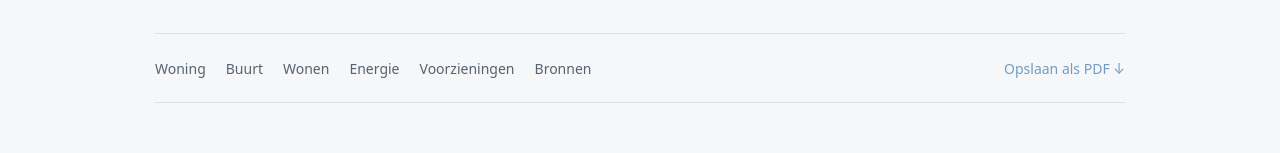
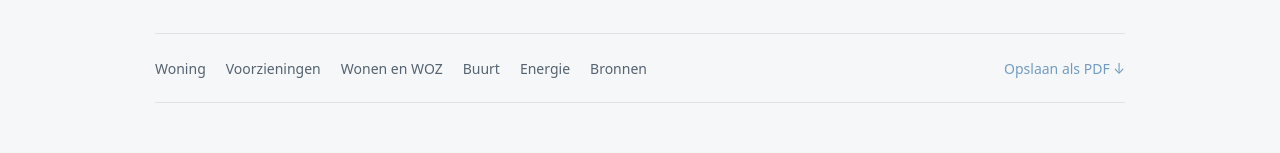
Before and after one commit to Markbodenstaff/huisrapport, a website with bundled scripts: page public/rapport.html in a window 1280 px wide. Shown: the part 224-377 px from the top of the page. Built offline with nearby package versions, Linux system fonts and the light colour scheme; files whose address does not match are found by name.

Commit message:
feat: verbeter visuele hiërarchie woningrapport

```diff
--- a/public/rapport.html
+++ b/public/rapport.html
@@ -6,7 +6,7 @@
 <p class="source-note">Dit rapport is opgeslagen. Bewaar de link als bladwijzer of deel hem. Iedereen met de link kan dit rapport bekijken.</p>
 <div id="share-status" role="status" aria-live="polite"></div>
 <div id="manual-share" hidden><label for="report-link">Kopieer deze link om het rapport te delen</label><input id="report-link" type="url" readonly></div>
-<div id="report"><nav id="report-nav" aria-label="Rapportonderdelen"><a href="#woning">Woning</a><a href="#buurt">Buurt</a><a href="#wonen">Wonen</a><a href="#energie">Energie</a><a href="#voorzieningen">Voorzieningen</a><a href="#bronnen">Bronnen</a><button id="print" disabled>Opslaan als PDF ↓</button></nav><div id="report-content" aria-live="polite" aria-busy="true"><p class="pending" role="status">Uw opgeslagen rapport wordt geladen…</p></div></div>
+<div id="report"><nav id="report-nav" aria-label="Rapportonderdelen"><a href="#woning">Woning</a><a href="#voorzieningen">Voorzieningen</a><a href="#wonen">Wonen en WOZ</a><a href="#buurt">Buurt</a><a href="#energie">Energie</a><a href="#bronnen">Bronnen</a><button id="print" disabled>Opslaan als PDF ↓</button></nav><div id="report-content" aria-live="polite" aria-busy="true"><p class="pending" role="status">Uw opgeslagen rapport wordt geladen…</p></div></div>
 <p id="report-status" role="status" aria-live="polite"></p><button id="retry" hidden>Opnieuw laden</button>
 <noscript><p>Schakel JavaScript in om het opgeslagen rapport te bekijken.</p></noscript>
 </main><footer><a class="brand" href="/">Huisrapport</a><p>Een opgeslagen overzicht van openbare woning- en buurtgegevens. Bekijk de aanmaakdatum in het rapport.</p></footer>
```
